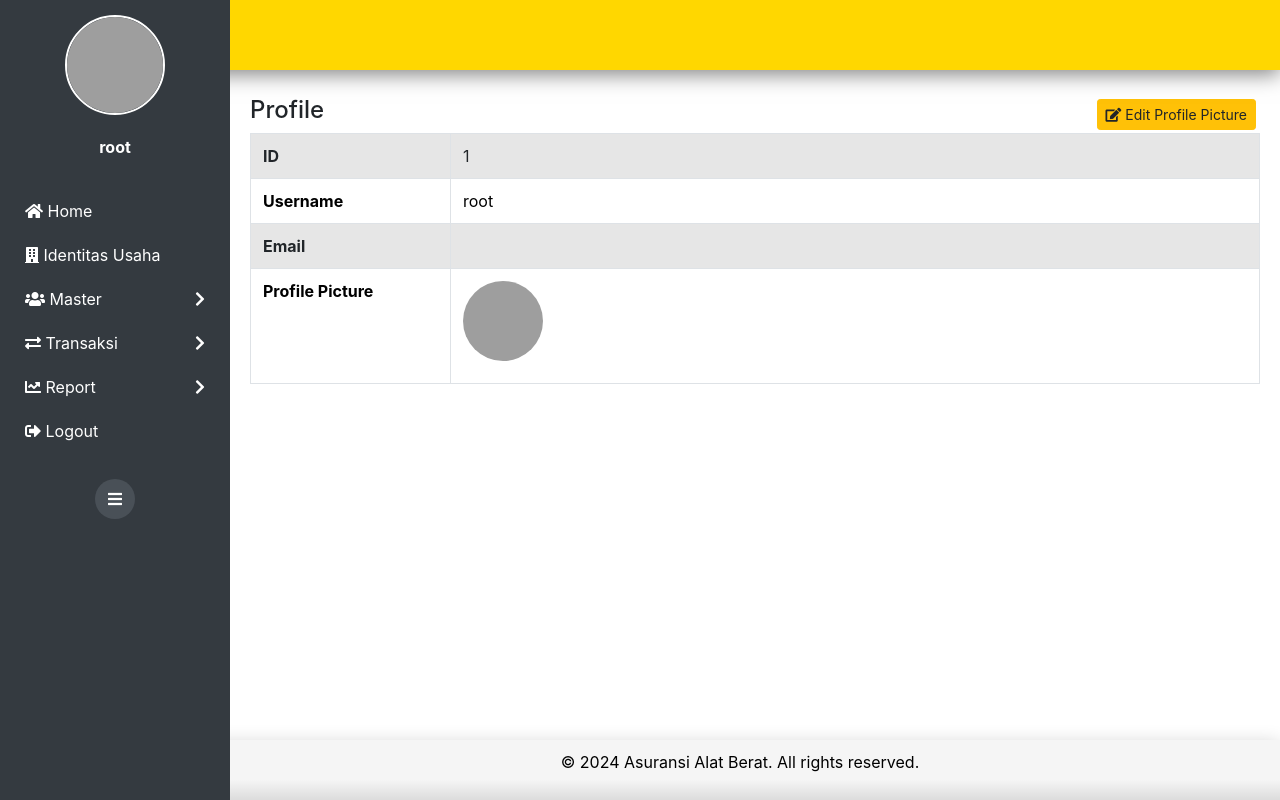
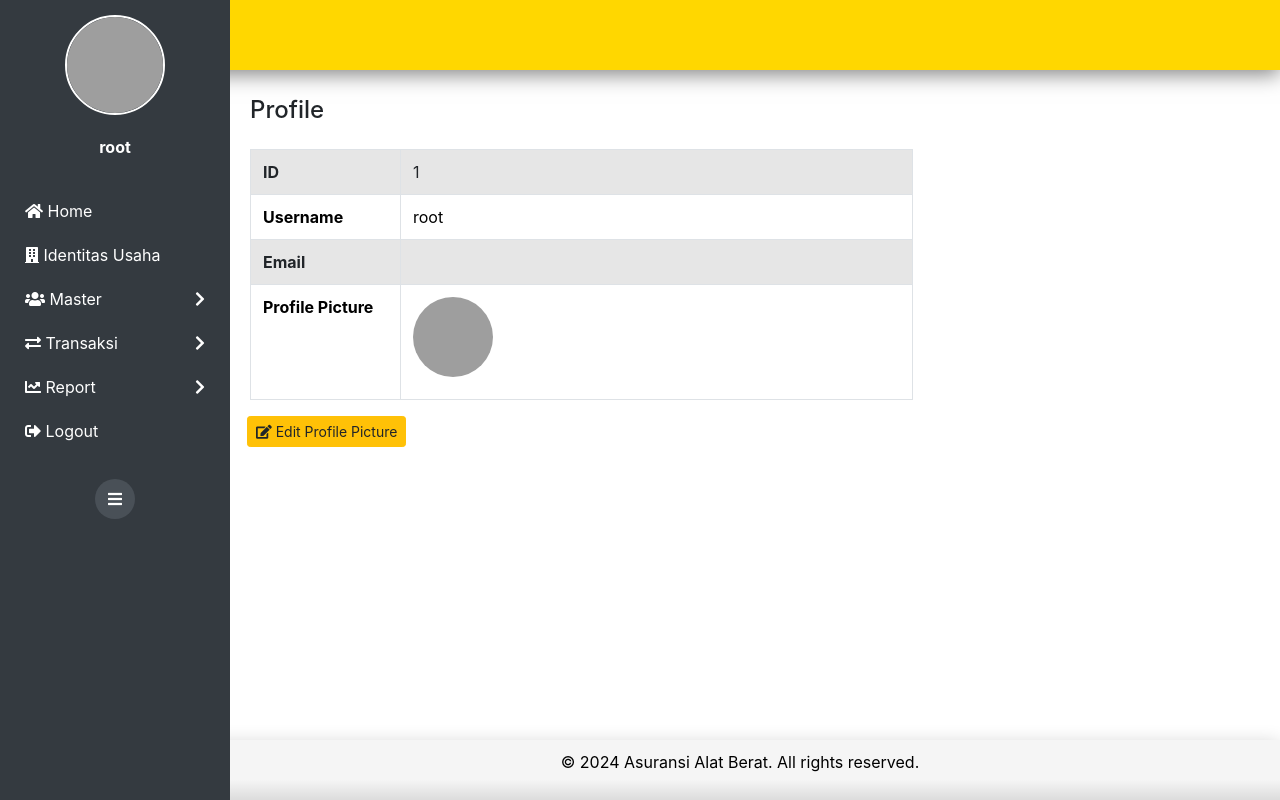
Before and after one commit to chrisnaocta/Semester-3-Web-HRD, a PHP site: page /profile.php in a window 1280 px wide. Run offline with PHP 8.4, Linux system fonts and the light colour scheme; the visitor is signed in with stand-in values (Sample User, id 1); data that the repository does not hold is empty; some libraries are stand-ins or nearby versions; grey boxes are pictures that could not be loaded.

Commit message:
Mengubah display page profile

```diff
--- a/profile.php
+++ b/profile.php
@@ -36,7 +36,7 @@ $stmt->close();
 
 <style>
     table th {
-        width: 200px;
+        width: 150px;
     }
 </style>
 
@@ -49,21 +49,12 @@ $stmt->close();
 
     <?php include 'sidebar.php'; ?>
     <div class="content" id="content">
-        <div class="container-fluid mt-3" style="margin-left:15px">
+        <div class="container-sm mt-3" style="margin-left:15px">
             <div class="row">
                 <div class="col-md-12 d-flex justify-content-between align-items-center">
                     <h4>Profile</h4>
-                    <button class='btn btn-warning btn-sm edit-btn mr-1'
-                            data-bs-toggle='modal'
-                            data-bs-target='#editprofileModal'
-                            data-iduser='<?php echo htmlspecialchars($iduser); ?>'
-                            data-username='<?php echo htmlspecialchars($username); ?>'
-                            data-email='<?php echo htmlspecialchars($email); ?>'
-                            >
-                        <i class='fas fa-edit'></i> Edit Profile Picture
-                    </button>
                 </div>
-                <div class="col-md-12 profile-table">
+                <div class="pt-3 col-md-8">
                     <table class="table table-bordered table-striped table-hover">
                         <tr>
                             <th>ID</th>
@@ -86,6 +77,19 @@ $stmt->close();
                             </td>
                         </tr>
                     </table>
+                </div>
+                <div class="pt-3 col-md">
+                </div>
+                <div>
+                <button class='btn btn-warning btn-sm edit-btn mr-1'
+                        data-bs-toggle='modal'
+                        data-bs-target='#editprofileModal'
+                        data-iduser='<?php echo htmlspecialchars($iduser); ?>'
+                        data-username='<?php echo htmlspecialchars($username); ?>'
+                        data-email='<?php echo htmlspecialchars($email); ?>'
+                        >
+                    <i class='fas fa-edit'></i> Edit Profile Picture
+                </button>
                 </div>
             </div>
         </div>
```
